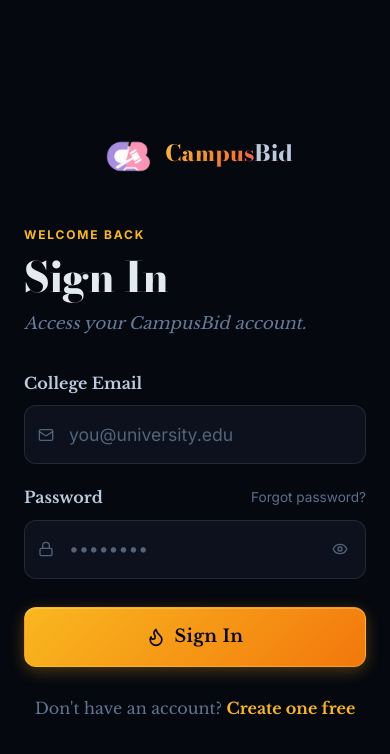
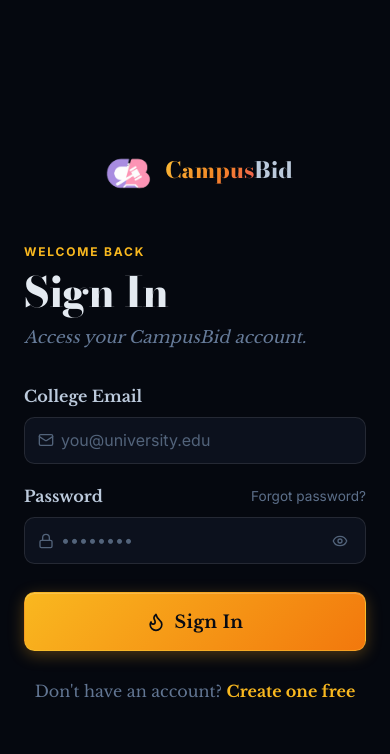
Before and after one commit to alansajith/campusbid, a Next.js app: page /login in a window 390 px wide. Shown: the top 754 px of the page. Built offline with nearby package versions, Linux system fonts and the light colour scheme.

Commit message:
mobile responsiveness

```diff
--- a/src/app/globals.css
+++ b/src/app/globals.css
@@ -470,6 +470,86 @@
     padding-left: 1rem;
     padding-right: 1rem;
   }
+
+  /* ─── Mobile Typography Scales ─────────────────────────────── */
+  body {
+    font-size: 1rem;
+    line-height: 1.6;
+  }
+
+  h1 {
+    font-size: 2.5rem;
+    line-height: 1.1;
+  }
+
+  h2 {
+    font-size: 2rem;
+    line-height: 1.15;
+  }
+
+  h3 {
+    font-size: 1.5rem;
+    line-height: 1.25;
+  }
+
+  h4 {
+    font-size: 1.25rem;
+    line-height: 1.3;
+  }
+
+  h5, h6 {
+    font-size: 1.05rem;
+    line-height: 1.35;
+  }
+
+  /* App-page headings on mobile */
+  .app-page h1 { font-size: 1.75rem; }
+  .app-page h2 { font-size: 1.4rem; }
+  .app-page h3 { font-size: 1.15rem; }
+  .app-page h4 { font-size: 1rem; }
+  .app-page h5, .app-page h6 { font-size: 0.95rem; }
+
+  /* ─── Mobile Form Elements ─────────────────────────────────── */
+  .input-base {
+    padding: 0.6rem 0.85rem;
+    font-size: 1rem;
+    border-radius: 0.65rem;
+  }
+
+  .input-base.pl-11 { padding-left: 2.25rem; }
+  .input-base.pl-8  { padding-left: 1.75rem; }
+  .input-base.pr-4  { padding-right: 0.85rem; }
+  .input-base.pr-11 { padding-right: 2.25rem; }
+  .input-base.pr-12 { padding-right: 2.75rem; }
+
+  /* ─── Mobile Buttons ───────────────────────────────────────── */
+  .btn {
+    padding: 0.6rem 1.2rem;
+    font-size: 0.95rem;
+    border-radius: 0.65rem;
+  }
+
+  /* ─── Mobile Badges ────────────────────────────────────────── */
+  .badge {
+    padding: 0.15rem 0.55rem;
+    font-size: 0.65rem;
+  }
+
+  /* ─── Mobile Stat Numbers ──────────────────────────────────── */
+  .stat-number {
+    font-size: 2rem;
+  }
+
+  /* ─── Mobile Cards / Glass ─────────────────────────────────── */
+  .glass {
+    border-radius: 0.875rem;
+  }
+
+  /* ─── Disable hover transforms on touch devices ────────────── */
+  .card-hover:hover {
+    transform: none;
+    box-shadow: 0 8px 24px rgba(0, 0, 0, 0.3);
+  }
 }
 
 /* ─── Decorative Lines / Dividers ───────────────────────────────────────────── */
```
